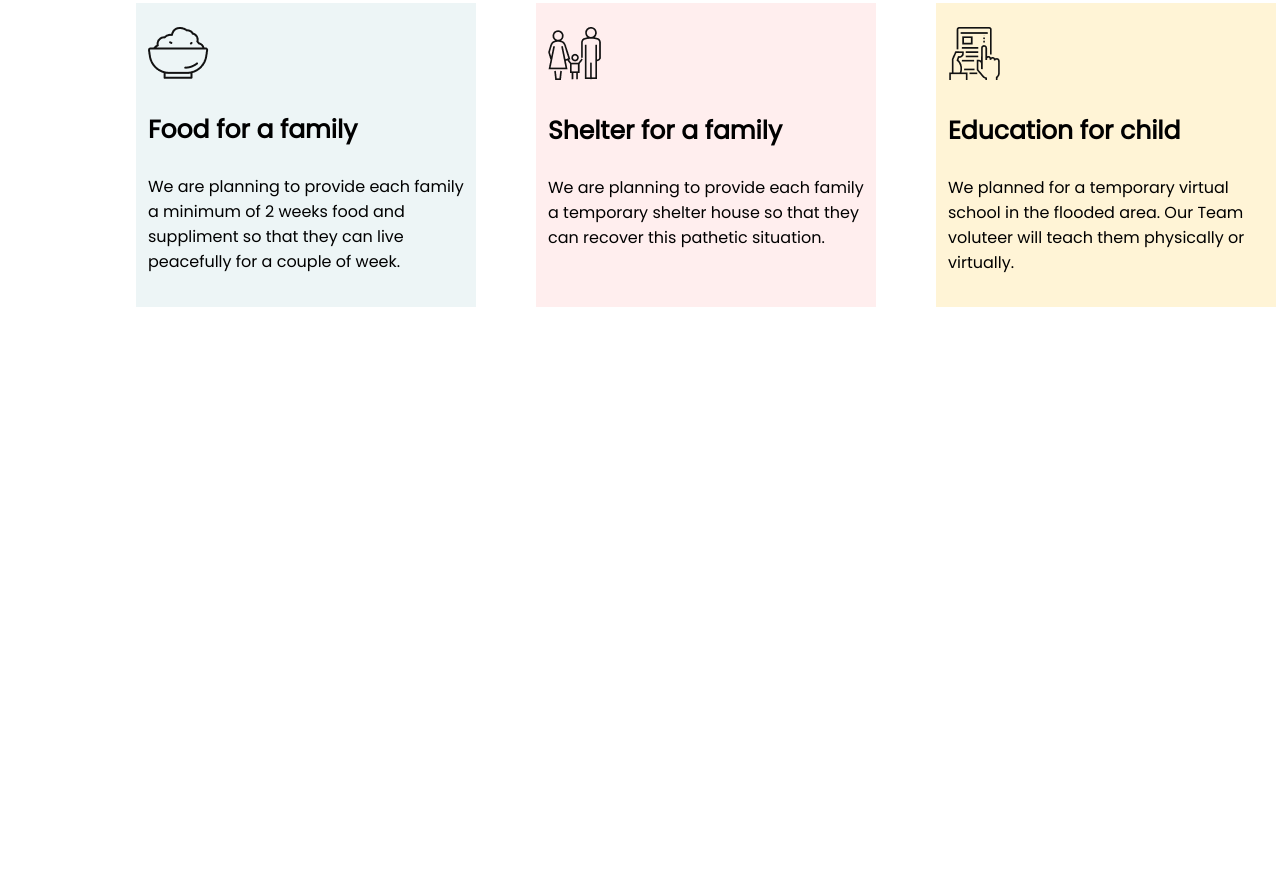
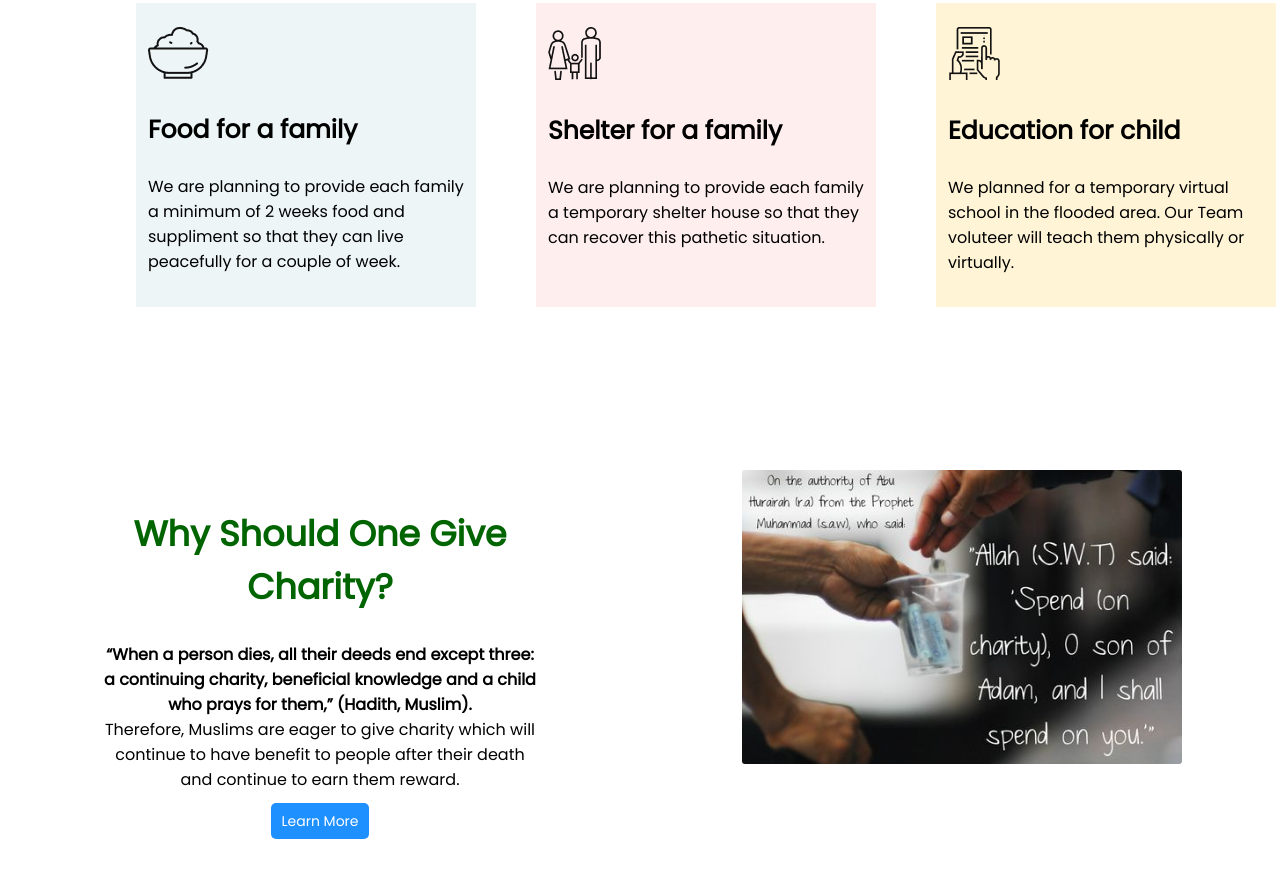
Before and after one commit to Miskatur/human-aid-welfare-foundation, a plain HTML site: page index.html in a window 1280 px wide. Shown: the part 1647-2524 px from the top of the page. Before the commit the page ends 2095 px from the top, so only its background shows below. Drawn offline with Linux system fonts and the light colour scheme.

Commit message:
Bonus part completed

```diff
--- a/index.html
+++ b/index.html
@@ -130,6 +130,28 @@
 
     <!--Our Donation plan ended-->
 
+    <!--Bonus Section Started-->
+    <section class="why-us">
+        <div class="importance-of-charity half-width">
+            <h2>Why Should One Give Charity?</h2>
+            <p> <b>“When a person dies, all their deeds end except three: a continuing charity, beneficial knowledge and
+                    a
+                    child who prays for them,” (Hadith, Muslim).</b> <br>
+                Therefore, Muslims are eager to give charity which will continue to have benefit to people after their
+                death and continue to earn them reward.</p>
+            <a class="learn-btn" target="_blank" href="#">Learn More</a>
+        </div>
+        <div class="charity-photo half-width">
+            <img src="images/charity1.jpg" alt="">
+        </div>
+
+    </section>
+
+
+
+
+    <!--Bonus Section Started-->
+
 
 
 </body>
--- a/style.css
+++ b/style.css
@@ -57,7 +57,13 @@ body {
 
 }
 
-/*Donation Section*/
+.link-btn:hover {
+    background-color: #DC143C;
+}
+
+/*First Section Ended*/
+
+/*Donation Section started*/
 
 .donation-section {
     text-align: center;
@@ -119,6 +125,8 @@ body {
     border-radius: 10px;
 }
 
+/*Donation Section ended*/
+
 /*Donation Plan started*/
 
 .our-donation-section {
@@ -178,3 +186,50 @@ body {
 #education {
     background-color: #FFF4D6;
 }
+
+/*Donation Plan ended*/
+
+/*Important of Charity started*/
+.why-us {
+    display: flex;
+    margin-top: 120px;
+    margin-bottom: 120px;
+}
+
+.half-width {
+    width: 50%;
+    padding-left: 100px;
+    padding-right: 100px;
+}
+
+.charity-photo img {
+    width: 100%;
+    border: 2px solid white;
+    border-radius: 5px;
+}
+
+.importance-of-charity {
+    text-align: center;
+    margin-top: 10px;
+}
+
+.importance-of-charity h2 {
+    font-size: 35px;
+    color: #006400;
+}
+
+.importance-of-charity a {
+    border-radius: 5px;
+    background-color: #1E90FF;
+    padding: 8px 10px;
+    font-size: 14px;
+    color: white;
+    text-decoration: none;
+    transition: 0.4s;
+}
+
+.importance-of-charity a:hover {
+    background-color: #483D8B;
+}
+
+/*Important of Charity ended*/
```
Also changed, not shown: images/charity1.jpg (added).
